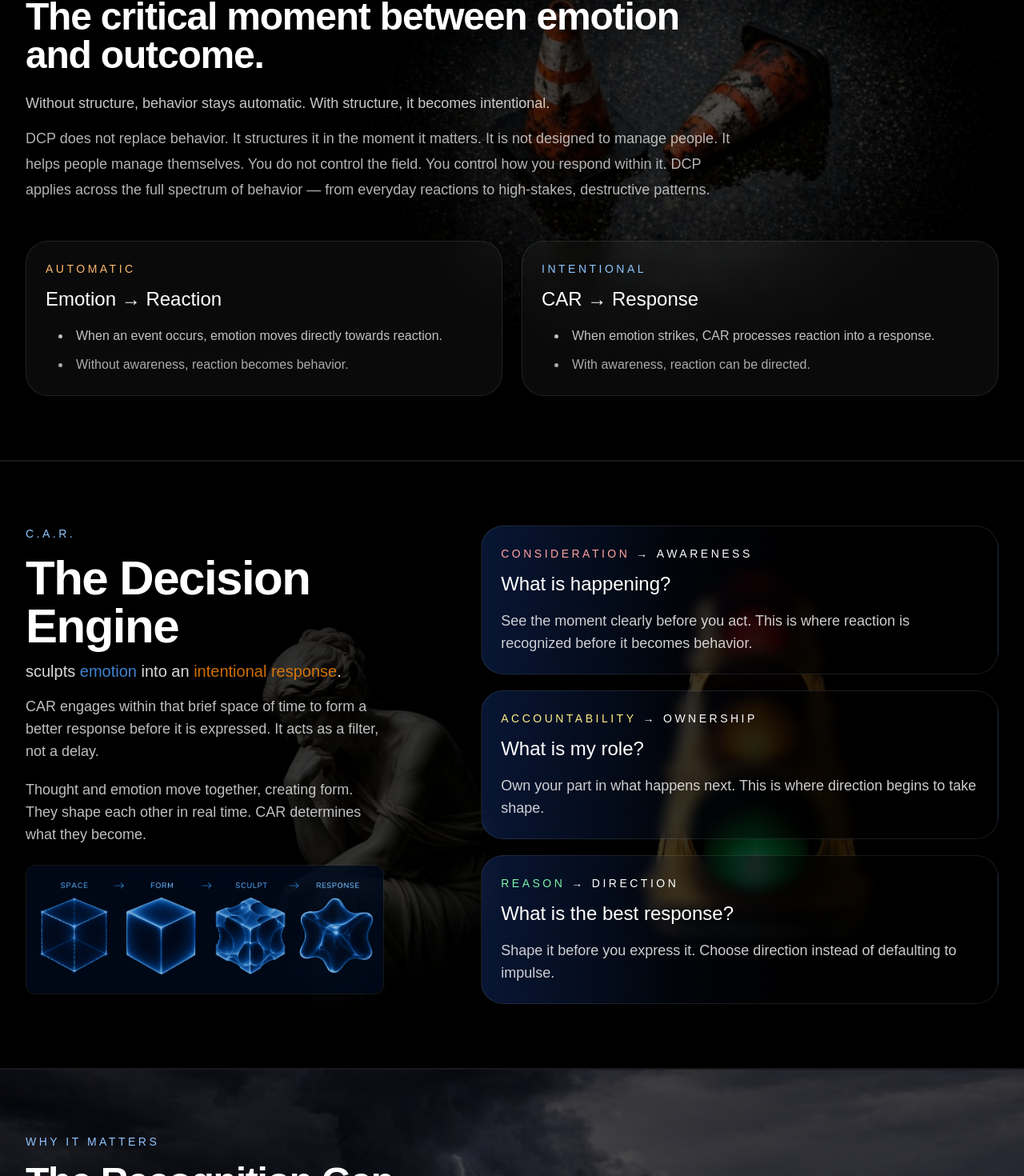
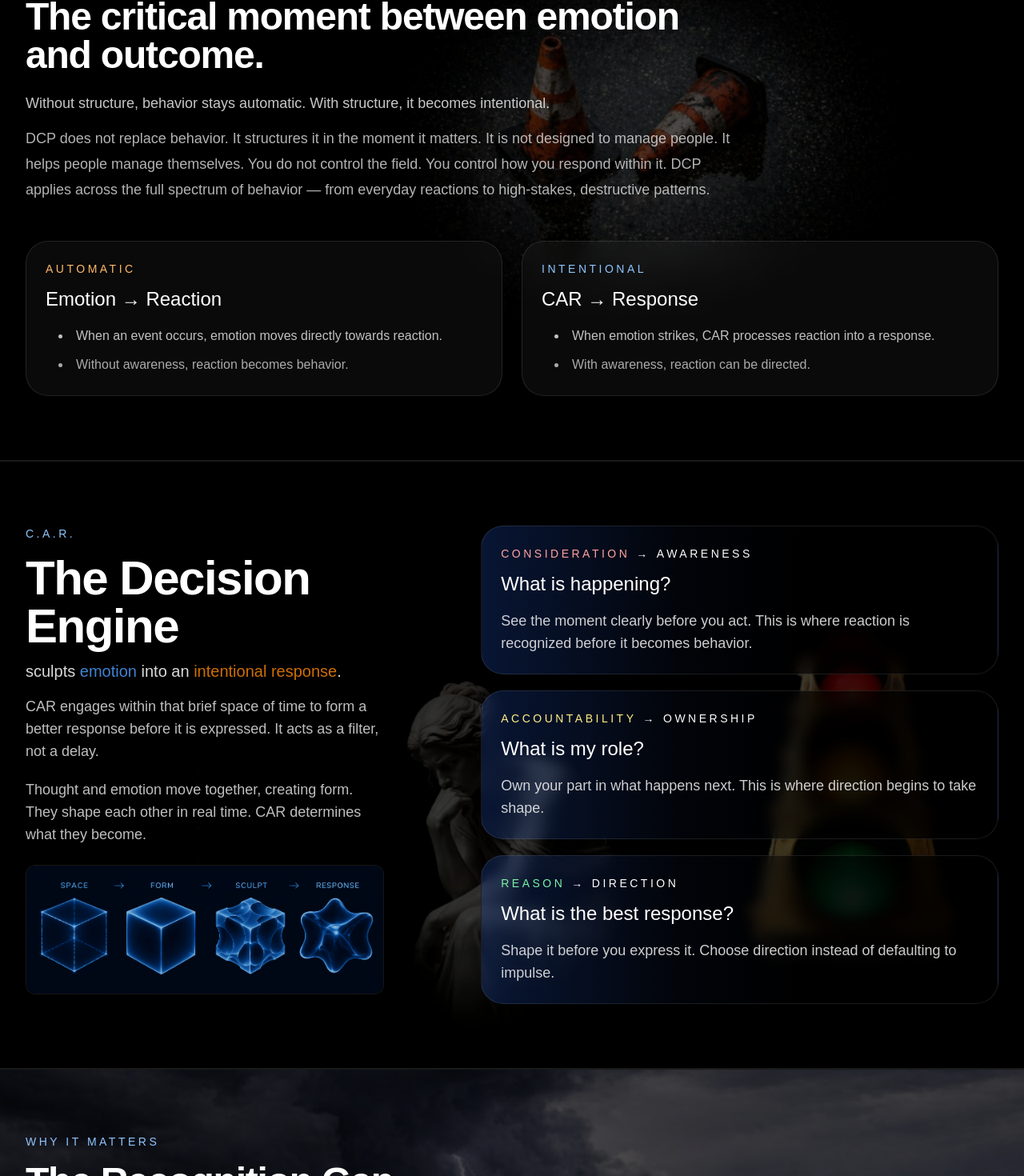
Before and after one commit to drivecarprotocol-ops/dcp-site, a Next.js app: page / in a window 1280 px wide. Shown: the part 1027-2497 px from the top of the page at 80% size. Built offline with nearby package versions, Linux system fonts and the light colour scheme.

Commit message:
positioning

```diff
--- a/app/page.js
+++ b/app/page.js
@@ -196,7 +196,8 @@ export default function DCPWebsiteV2() {
           className="absolute inset-0 hidden bg-cover bg-no-repeat opacity-85 md:block"
           style={{
             backgroundImage: "url('/images/backgrounds/lit-cones.jpg')",
-            backgroundPosition: "center center",
+backgroundPosition: "center center",
+backgroundSize: "80% auto",
           }}
         />
         <div
@@ -276,9 +277,9 @@ export default function DCPWebsiteV2() {
         <div
           className="absolute inset-0 hidden bg-cover bg-no-repeat opacity-65 xl:block"
           style={{
-            backgroundImage:
-              "url('/images/backgrounds/statue-traffic-light.jpg')",
-            backgroundPosition: "center center",
+            backgroundImage: "url('/images/backgrounds/statue-traffic-light.jpg')",
+backgroundPosition: "calc(50% + 150px) calc(50% + 50px)",
+backgroundSize: "90% auto",
           }}
         />
 
```
